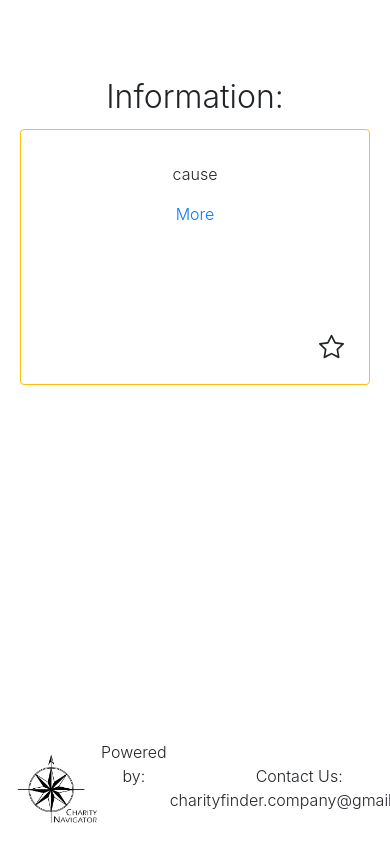
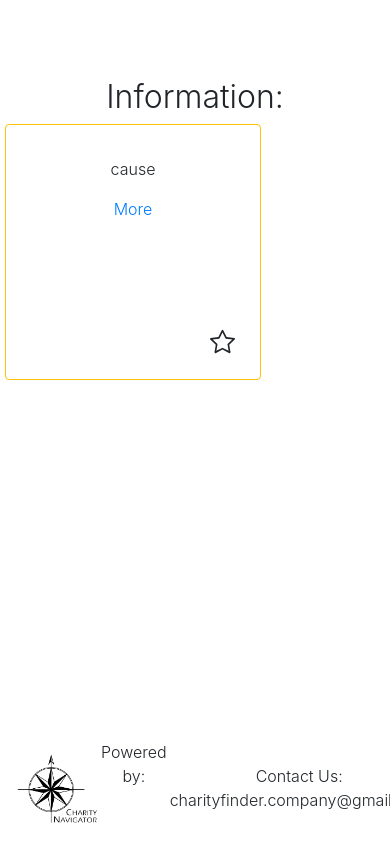
Before and after one commit to CharityFinder/CharityFinder, a React (Create React App) app in the folder client/: page /information in a window 390 px wide. Built offline with nearby package versions, Linux system fonts and the light colour scheme; no server answers; the HTML template or start-up script is replaced by a standard one.

Commit message:
optimize css

```diff
--- a/client/src/components/Organization.jsx
+++ b/client/src/components/Organization.jsx
@@ -3,7 +3,7 @@ import { Card } from 'react-bootstrap'
 import { Link } from 'react-router-dom'
 import queryString from 'query-string'
 import { Favorite } from '../components/Favorite'
-import "../styles/Search.css"
+import "../styles/Cards.css"
 
 export const Organization = ({name, ein, isFavorited}) => {
     return (
--- a/client/src/pages/Favorites.jsx
+++ b/client/src/pages/Favorites.jsx
@@ -1,7 +1,6 @@
 import React, { useState, useEffect, useContext } from "react";
 import axios from "axios";
 import { Organization } from "../components/Organization";
-import "../styles/Favorites.css"
 import { Container, Row, } from "react-bootstrap";
 import { UserContext } from "../utils/auth";
 
--- a/client/src/pages/Search.jsx
+++ b/client/src/pages/Search.jsx
@@ -1,7 +1,6 @@
 import React, { useState, useEffect, useContext } from "react";
 import axios from "axios";
 import { Organization } from "../components/Organization";
-import "../styles/Search.css"
 import { InputGroup, FormControl, Button, Container, Row, Form } from "react-bootstrap";
 import { UserContext } from "../utils/auth";
 
--- /dev/null
+++ b/client/src/styles/Cards.css
@@ -0,0 +1,14 @@
+.column {
+    width: auto;
+  }
+
+.row {
+  justify-content: center;
+  clear: both;
+  display: block;
+}
+
+.card {
+  width: 16rem;
+  height: 16rem;
+}
--- a/client/src/styles/Favorites.css
+++ /dev/null
@@ -1,58 +0,0 @@
-@media screen and (max-width: 1028px) {
-    body .column {
-      width: 100%;
-      flex: 30%;
-    }
-    body .row {
-      display: flex;
-      margin: auto;
-    }
-}
-
-@media screen and (max-width: 768px) {
-  body .column {
-    width: 100%;
-    flex: 40%;
-  }
-  body .row {
-    display: flex;
-    margin: auto;
-  }
-}
-
-
-@media screen and (max-width: 600px) {
-  body .column {
-    width: 100%;
-    flex: 50%
-  }
-  body .row {
-    display: flex;
-    margin: auto;
-  }
-  body .card {
-    width: 8rem;
-    height: 16rem;
-  }
-}
-
-.column {
-    width: 100%;
-    flex: 20%;
-  }
-
-  /* Clearfix (clear floats) */
-  .row {
-    clear: both;
-    display: flex;
-  }
-
-.card {
-  width: 16rem;
-  height: 16rem;
-}
-
-h2 {
-    /* margin-top: 4rem; */
-    font-weight: 300;
-}
--- a/client/src/styles/Search.css
+++ /dev/null
@@ -1,53 +0,0 @@
-@media screen and (max-width: 1028px) {
-    body .column {
-      width: 100%;
-      flex: 30%;
-    }
-    body .row {
-      display: flex;
-      margin: auto;
-    }
-}
-
-@media screen and (max-width: 768px) {
-  body .column {
-    width: 100%;
-    flex: 40%;
-  }
-  body .row {
-    display: flex;
-    margin: auto;
-  }
-}
-
-
-@media screen and (max-width: 600px) {
-  body .column {
-    width: 100%;
-    flex: 50%
-  }
-  body .row {
-    display: flex;
-    margin: auto;
-  }
-  body .card {
-    width: 8rem;
-    height: 16rem;
-  }
-}
-
-.column {
-    width: 100%;
-    flex: 20%;
-  }
-
-  /* Clearfix (clear floats) */
-  .row {
-    clear: both;
-    display: flex;
-  }
-
-.card {
-  width: 16rem;
-  height: 16rem;
-}
```
